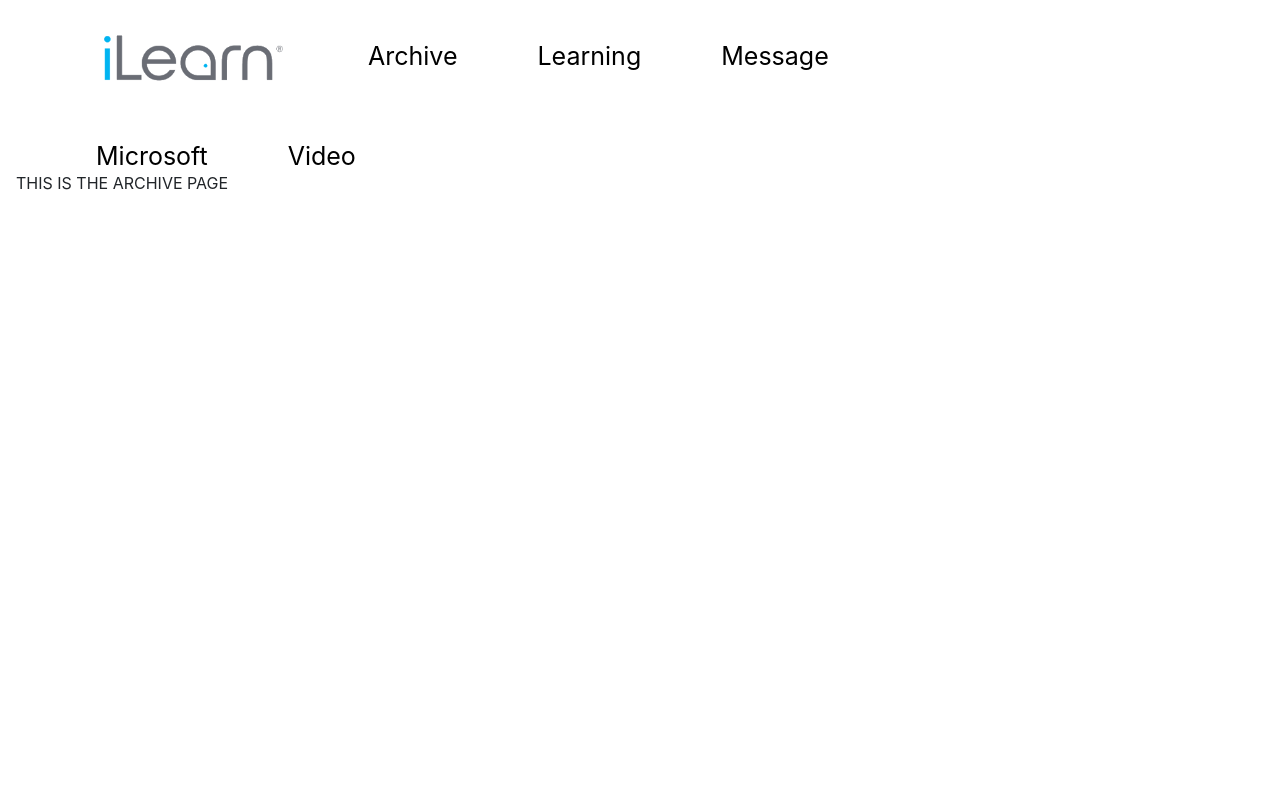
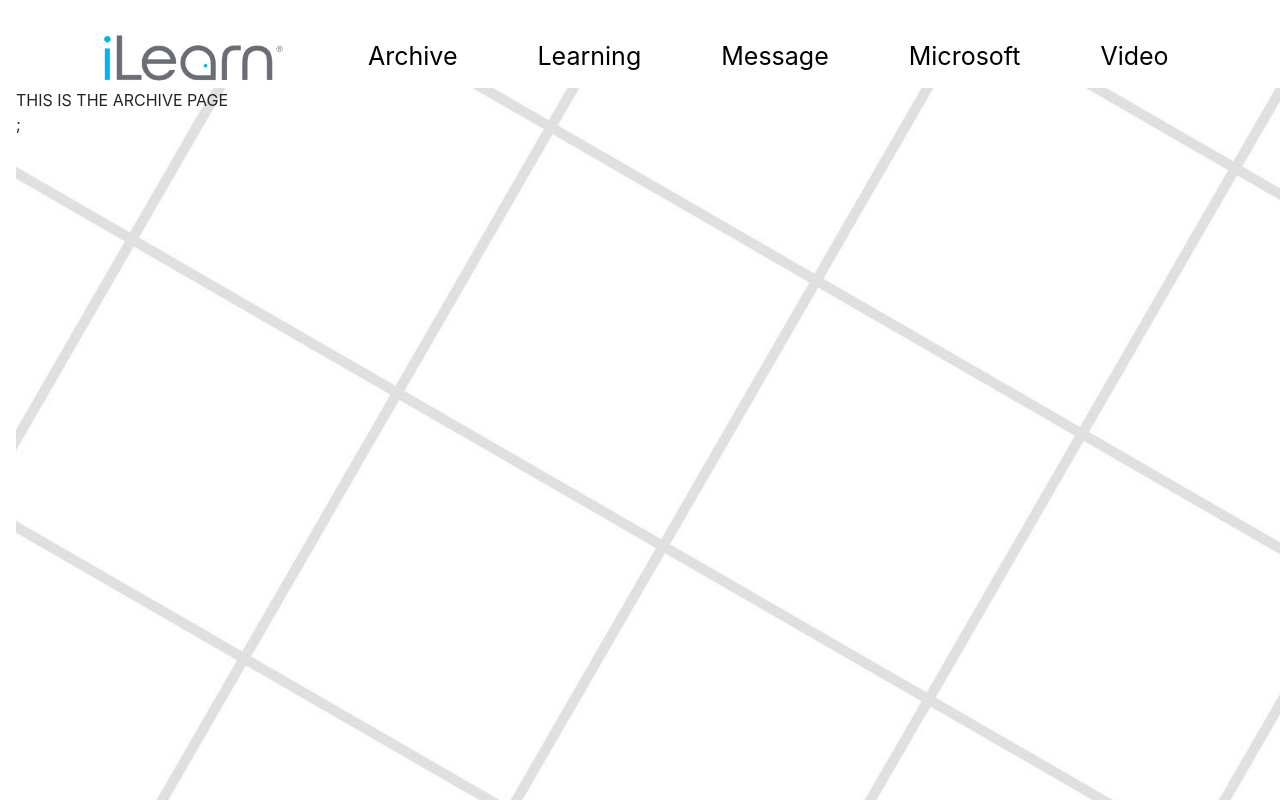
Before and after one commit to AndreeAng/iLearn, a React (Create React App) app: page /archive in a window 1280 px wide. Shown: the top 800 px of the page. Built offline with nearby package versions, Linux system fonts and the light colour scheme.

Commit message:
Add files via upload

```diff
--- a/src/Pages/Archive.js
+++ b/src/Pages/Archive.js
@@ -1,7 +1,26 @@
-import React from "react";
+import React, { Component } from "react";
+import image from "../img/backgi.jpeg";
+import { Link } from "react-router-dom";
 
-function Archive(){
-    return <div> THIS IS THE ARCHIVE PAGE </div>;
-}
+class Archive extends Component {
+    render() {
+        return (
+            <div style={styles.background}>
+                <div> THIS IS THE ARCHIVE PAGE </div>;
+            </div>
+        );
+    }
+};
+
+const styles ={
+    background: {
+        backgroundImage: `url(${image})`,
+        backgroundPosition: 'center',
+        backgroundSize: 'cover',
+        backgroundRepeat: 'no-repeat',
+        width: '100vw',
+        height: '115vh',
+    }
+};
 
 export default Archive;
--- a/src/Pages/Message.js
+++ b/src/Pages/Message.js
@@ -1,11 +1,25 @@
 import React from "react";
 import Mailer from "../components/Mailer";
 import emailjs from 'emailjs-com';
+import image from "../img/backgi.jpeg";
 
 function Message(){
     return (
-        <Mailer />
+        <div style={styles.background}>
+            <Mailer />
+        </div>
     )
 };
 
+const styles ={
+    background: {
+        backgroundImage: `url(${image})`,
+        backgroundPosition: 'center',
+        backgroundSize: 'cover',
+        backgroundRepeat: 'no-repeat',
+        width: '100vw',
+        height: '115vh',
+    }
+};
+
 export default Message;
--- a/src/Pages/Video.js
+++ b/src/Pages/Video.js
@@ -1,7 +1,26 @@
-import React from "react";
+import React, { Component } from "react";
+import image from "../img/backgi.jpeg";
+import { Link } from "react-router-dom";
 
-function Video(){
-    return <div> THIS IS THE VIDEO PAGE </div>;
-}
+class Video extends Component {
+    render() {
+        return (
+            <div style={styles.background}>
+                <div> THIS IS THE VIDEO PAGE </div>;
+            </div>
+        );
+    }
+};
+
+const styles ={
+    background: {
+        backgroundImage: `url(${image})`,
+        backgroundPosition: 'center',
+        backgroundSize: 'cover',
+        backgroundRepeat: 'no-repeat',
+        width: '100vw',
+        height: '115vh',
+    }
+};
 
 export default Video;
```
Also changed, not shown: src/Pages/Assignments.js (added, +8 -0 lines), src/Pages/Classes.js (added, +8 -0 lines), src/Pages/Grades.js (added, +8 -0 lines), src/Pages/Login.js (line endings or trailing spaces).
